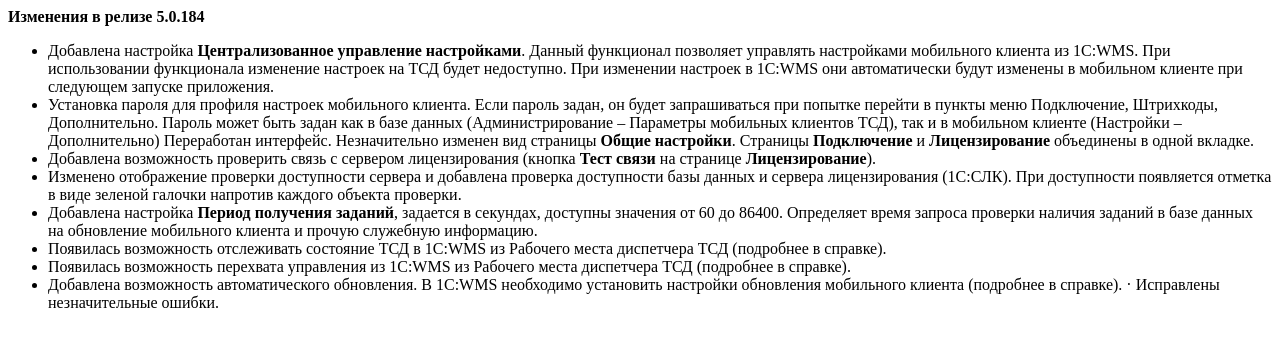
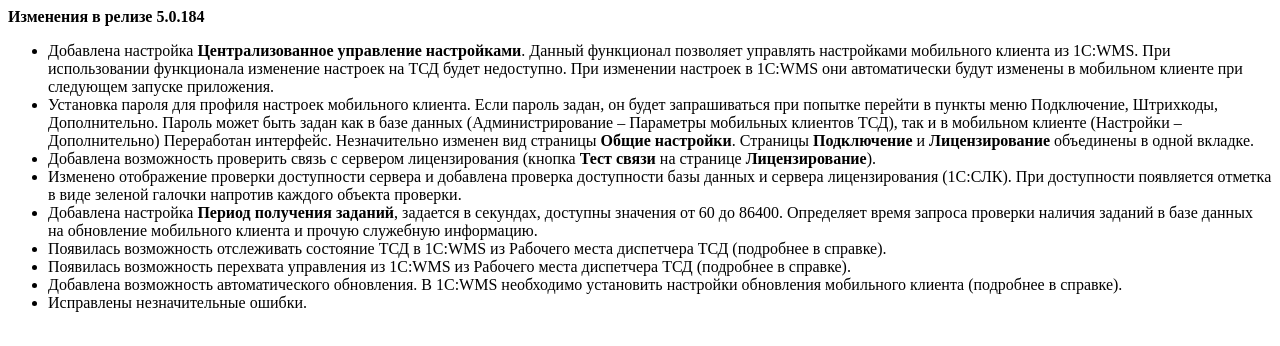
Before and after one commit to Sitec24/Upgrade, a plain HTML site: page wms_mobile_184/wms_mobile_184_ru.html in a window 1280 px wide. Drawn offline with Linux system fonts and the light colour scheme.

Commit message:
'version_184_update4'

```diff
--- a/wms_mobile_184/wms_mobile_184_ru.html
+++ b/wms_mobile_184/wms_mobile_184_ru.html
@@ -10,6 +10,7 @@
 <li>Добавлена настройка <strong>Период получения заданий</strong>, задается в секундах, доступны значения от 60 до 86400. Определяет время запроса проверки наличия заданий в базе данных на обновление мобильного клиента и прочую служебную информацию.</li>
 <li>Появилась возможность отслеживать состояние ТСД в 1С:WMS из Рабочего места диспетчера ТСД (подробнее в справке).</li>
 <li>Появилась возможность перехвата управления из 1С:WMS из Рабочего места диспетчера ТСД (подробнее в справке).</li>
-<li>Добавлена возможность автоматического обновления. В 1С:WMS необходимо установить настройки обновления мобильного клиента (подробнее в справке). · Исправлены незначительные ошибки.</li></ul>
+<li>Добавлена возможность автоматического обновления. В 1С:WMS необходимо установить настройки обновления мобильного клиента (подробнее в справке).&nbsp;</li>
+<li>Исправлены незначительные ошибки.</li></ul>
 <p></p>
 </body></html>
```
